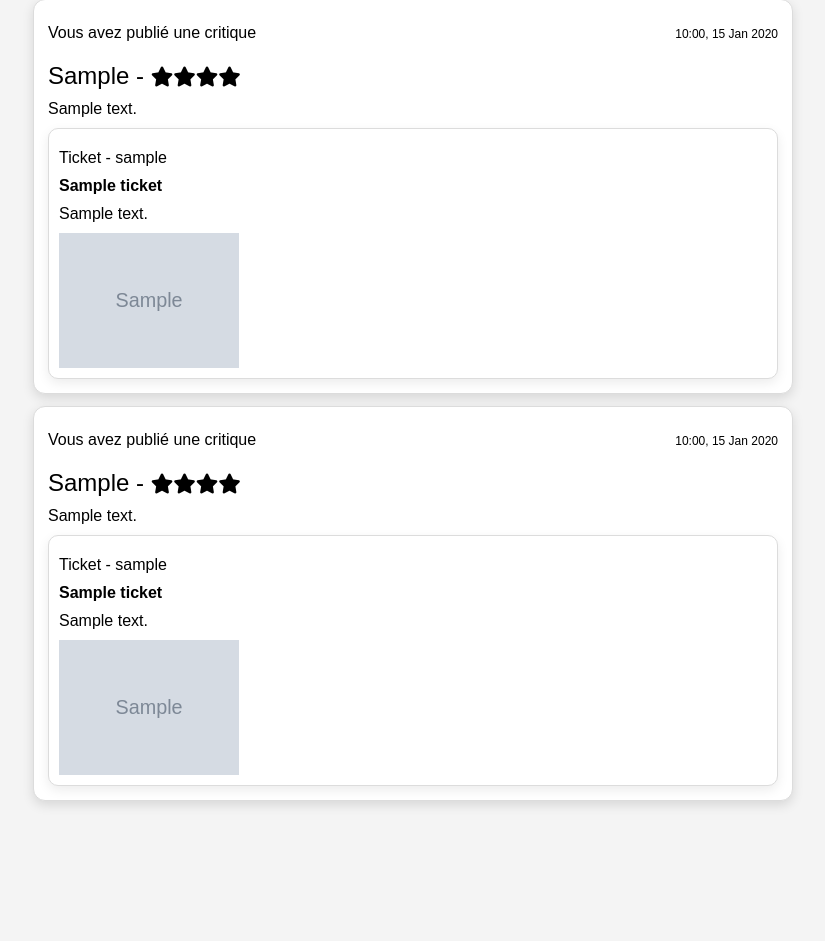
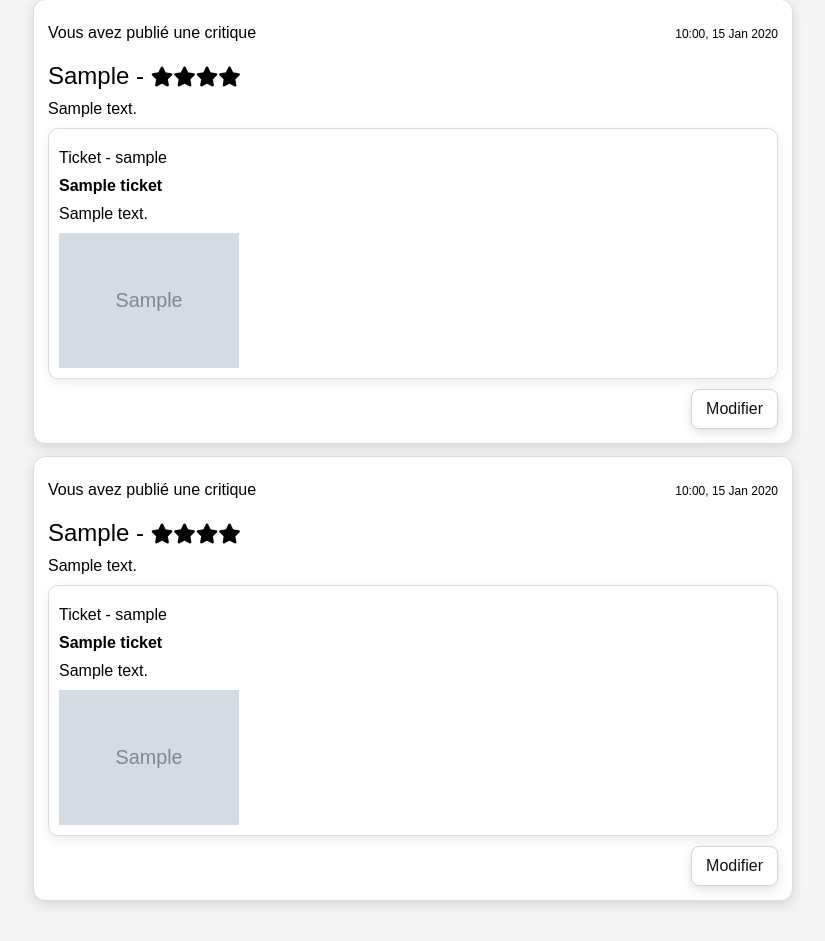
Before and after one commit to GuillaumeChiron/Django-LITRevu, a Django app: page /post/ in a window 1280 px wide. Shown: the part 454-1395 px from the top of the page, without its empty margins (227-1052 px from the left). Before the commit the page ends 1260 px from the top, so only its background shows below. Run offline with Django 5.2, Linux system fonts and the light colour scheme; a user stored in the database is signed in; tables that the repository leaves empty hold one stand-in row (values such as "Sample post"); grey boxes marked "Sample" are stand-in pictures.

Commit message:
ajout modification des reviews dans posts

```diff
--- a/app/templates/app/post_page.html
+++ b/app/templates/app/post_page.html
@@ -61,6 +61,11 @@
                 <img src="{{ post.ticket.image.url }}" alt="{{ post.ticket.title }}">
                 {% endif %}
             </section>
+            <div class="card-actions">
+                {% if post.user == user %}
+                <a class="feed-btn small" href="{% url 'edit-review' post.id %}">Modifier</a>
+                {% endif %}
+            </div>
         </article>
         {% endif %}
         {% endfor %}
```
